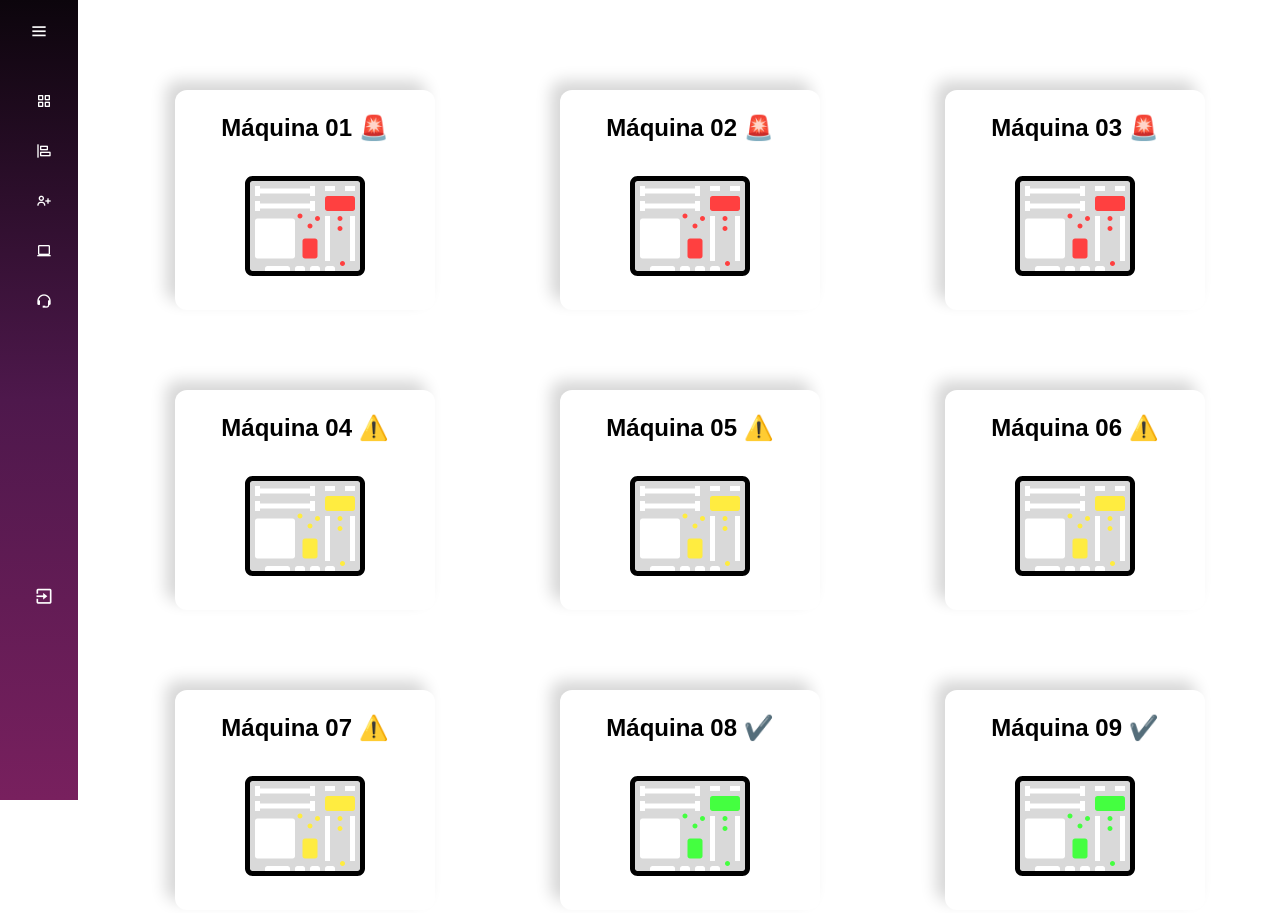
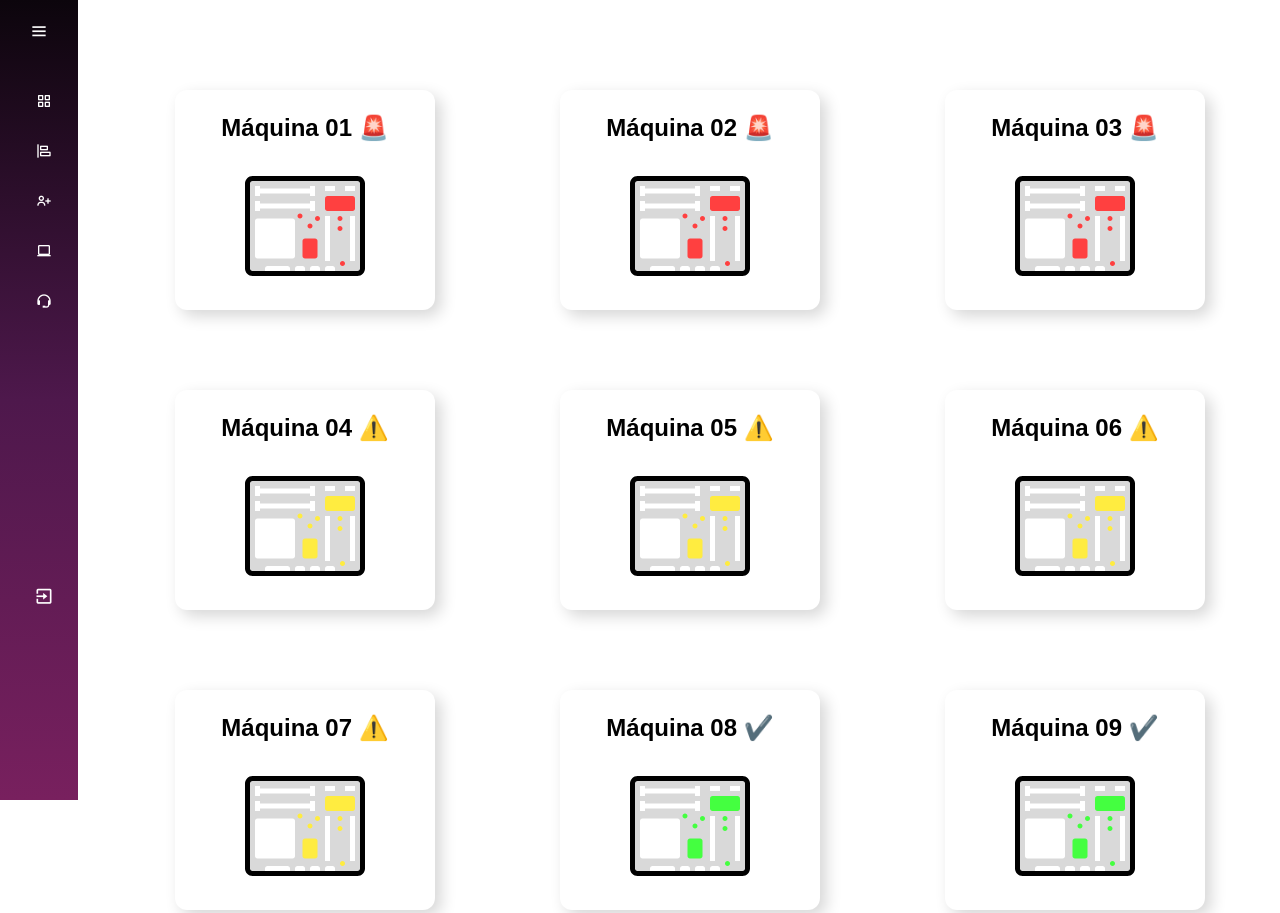
Before and after one commit to thaylaandreassi/Animix-PI, a website: page site/public/dashboard/pre-dashboard.html in a window 1280 px wide. Shown: the top 913 px of the page. Drawn offline with nearby package versions, Linux system fonts and the light colour scheme.

Commit message:
box shadow

```diff
--- a/site/public/dashboard/pre-dashboard.css
+++ b/site/public/dashboard/pre-dashboard.css
@@ -200,8 +200,8 @@ main {
 .card {
     border-radius: 12px;
     background: #ffffff;
-    box-shadow: -9px -9px 16px #d6d6d6,
-        9px 9px 16px #ffffff;
+    box-shadow: 6px 6px 16px #d6d6d6,
+        -6px -6px 16px #ffffff;
     width: 260px;
     height: 220px;
     display: flex;
```
